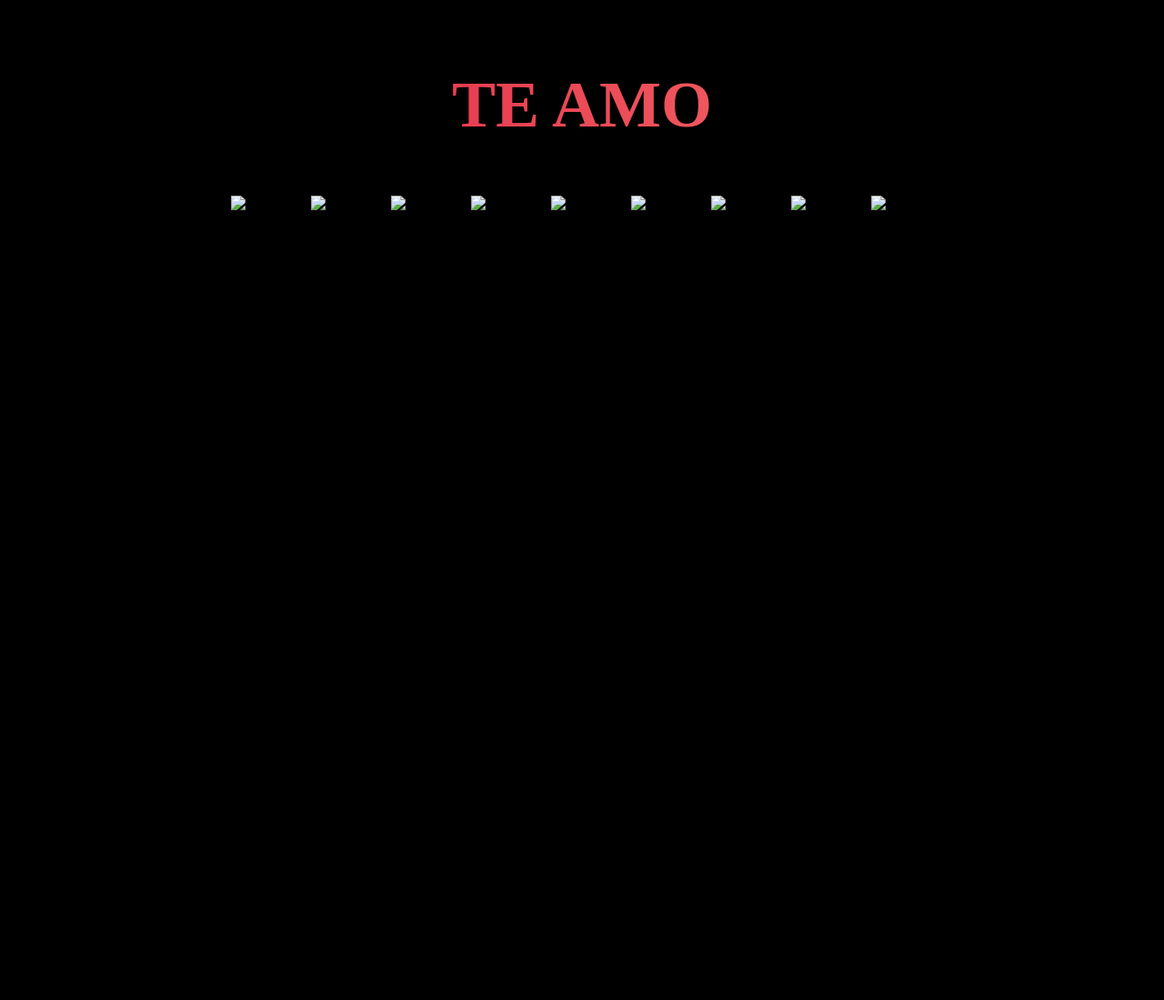
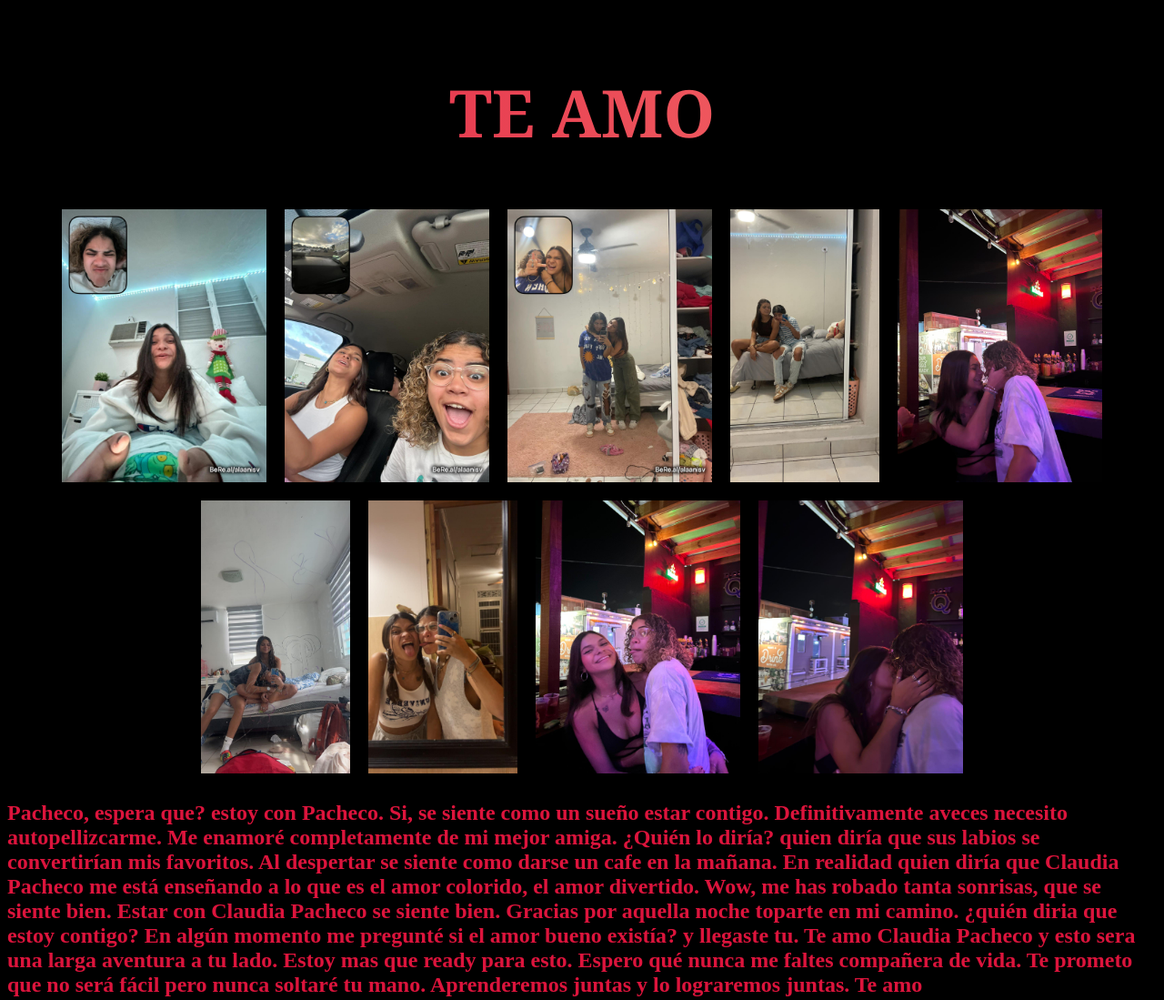
Before and after one commit to Kamavera/alanisvalentinesclau.github.io, a plain HTML site: page valentines.html in a window 1280 px wide. Shown: the top 1099 px of the page at 91% size. Before the commit the page ends 800 px from the top, so only its background shows below. Drawn offline with Linux system fonts and the light colour scheme; files whose address does not match are found by name.

Commit message:
repository uopdate
saDW

```diff
--- a/valentines.html
+++ b/valentines.html
@@ -19,6 +19,7 @@
 	</style>
 	<style>
 		h1 {
+			font-family: Georgia, 'Times New Roman', Times, serif;
 			font-size: 72px;
 			background: linear-gradient(to right, crimson, salmon); /* Set a gradient background for the h1 element */
 			-webkit-background-clip: text; /* Set the text color to be visible only within the gradient background */
@@ -63,18 +64,20 @@
 
 	<h1 style = "color: crimson;">TE AMO</h1>
 	<valentine-hearts></valentine-hearts><div class="container">
-		<img src="alanisvalentineclau.github.io\9ba9cdf7-e620-4d0b-b00a-1a8cbcbcc023.jpg" alt="Image 1">
-		<img src="alanisvalentineclau.github.io\66526a13-4c29-426c-9e61-e9b82fb1e443.jpg" alt="Image 2">
-		<img src="alanisvalentineclau.github.io\199311f8-55d3-47d1-b158-532ee9daeb7c.jpg" alt="Image 3">
-		<img src="alanisvalentineclau.github.io\d81dc3b3-c184-47b4-a576-a02d4d0ea6ad.jpg" alt="Image 4">
-		<img src="alanisvalentineclau.github.io\d58467b4-6493-4049-9c9f-a031140d70ba.jpg" alt="Image 5">
-		<img src="alanisvalentineclau.github.io\e5f05c26-25da-4d03-8ef7-31ca9ad55960.jpg" alt="Image 1">
-		<img src="alanisvalentineclau.github.io\e720354a-d810-4ab0-9e7f-c2cfd31bb4a8.jpg" alt="Image 2">
-		<img src="alanisvalentineclau.github.io\f68f05ef-53f1-42bb-95cc-02600e1a9d9e.jpg" alt="Image 3">
-		<img src="alanisvalentineclau.github.io\f978199e-3ad0-487e-99f4-1f9a186d6c11.jpg" alt="Image 4">
+		<img src="C:\Users\kaleb\OneDrive\Desktop\valentines 2\9ba9cdf7-e620-4d0b-b00a-1a8cbcbcc023.jpg" alt="Image 1">
+		<img src="C:\Users\kaleb\OneDrive\Desktop\valentines 2\66526a13-4c29-426c-9e61-e9b82fb1e443.jpg" alt="Image 2">
+		<img src="C:\Users\kaleb\OneDrive\Desktop\valentines 2\199311f8-55d3-47d1-b158-532ee9daeb7c.jpg" alt="Image 3">
+		<img src="C:\Users\kaleb\OneDrive\Desktop\valentines 2\d81dc3b3-c184-47b4-a576-a02d4d0ea6ad.jpg" alt="Image 4">
+		<img src="C:\Users\kaleb\OneDrive\Desktop\valentines 2\d58467b4-6493-4049-9c9f-a031140d70ba.jpg" alt="Image 5">
+		<img src="C:\Users\kaleb\OneDrive\Desktop\valentines 2\e5f05c26-25da-4d03-8ef7-31ca9ad55960.jpg" alt="Image 1">
+		<img src="C:\Users\kaleb\OneDrive\Desktop\valentines 2\e720354a-d810-4ab0-9e7f-c2cfd31bb4a8.jpg" alt="Image 2">
+		<img src="C:\Users\kaleb\OneDrive\Desktop\valentines 2\f68f05ef-53f1-42bb-95cc-02600e1a9d9e.jpg" alt="Image 3">
+		<img src="C:\Users\kaleb\OneDrive\Desktop\valentines 2\f978199e-3ad0-487e-99f4-1f9a186d6c11.jpg" alt="Image 4">
 
 
 	</div>
+	<h2 style ="color: crimson;" style ="font-size: larger;" style="font-family: Georgia, 'Times New Roman', Times, serif;" >  Pacheco, espera que? estoy con Pacheco. Si, se siente como un sueño estar contigo. Definitivamente aveces necesito autopellizcarme. Me enamoré completamente de mi mejor amiga. ¿Quién lo diría? quien diría que sus labios se convertirían mis favoritos. Al despertar se siente como darse un cafe en la mañana. En realidad quien diría que Claudia Pacheco me está enseñando a lo que es el amor colorido, el amor divertido. Wow, me has robado tanta sonrisas, que se siente bien. Estar con Claudia Pacheco se siente bien. Gracias por aquella noche toparte en mi camino. ¿quién diria que estoy contigo? En algún momento me pregunté si el amor bueno existía? y llegaste tu. Te amo Claudia Pacheco y esto sera una larga aventura a tu lado. Estoy mas que ready para esto. Espero qué nunca me faltes compañera de vida. Te prometo que no será fácil pero nunca soltaré tu mano. Aprenderemos juntas y lo lograremos juntas. Te amo </h2>
+	<audio controls autoplay = "true" loop="true" src="C:\Users\kaleb\OneDrive\Desktop\valentines 2\BORNS - Electric Love (Official Music Video).mp3"></audio>
 	<h2><valentine-hearts></valentine-hearts></h2>
 
 
```
Also changed, not shown: launch.json (deleted, +0 -14 lines), 2 other files.
